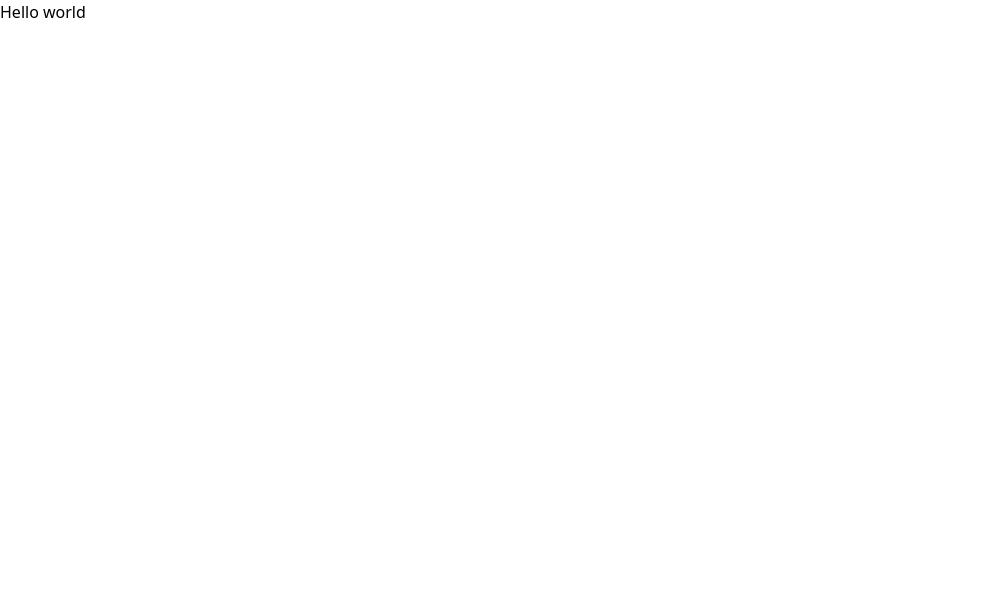
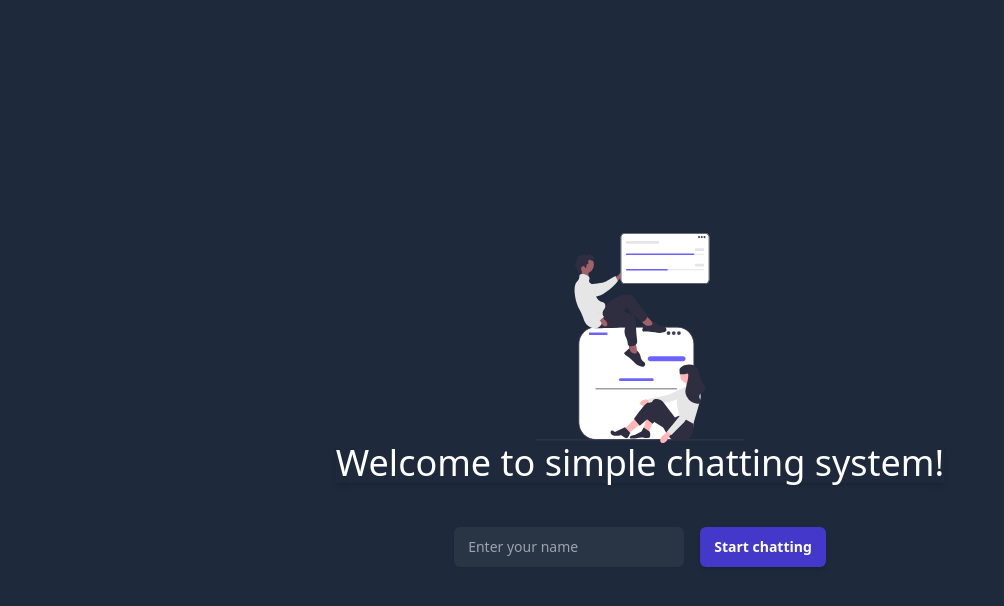
Before and after one commit to beebeewijaya-tech/chat-system, a React (Create React App) app: page / in a window 1280 px wide. Shown: the top 606 px of the page, without its empty margins (0-1004 px from the left). Built offline with nearby package versions, Linux system fonts and the light colour scheme.

Commit message:
task: styling home page and adding new image
Task:

1. Style the home page to use tailwindcss new style
2. Adding button component
3. Adding input component
4. Adding comments
5. Adding new picture

```diff
--- a/src/components/Button/index.js
+++ b/src/components/Button/index.js
@@ -0,0 +1,20 @@
+/**
+ * Button component
+ * Necessarily to maintain and handle the submit button from the user, it will receive couple of props options
+ * 1. Title
+ * 2. onSubmit event
+ * */
+
+const Button = (props) => {
+  return (
+    <button
+      type="submit"
+      className="flex-none rounded-md bg-indigo-700 px-3.5 py-2.5 text-sm font-semibold text-white shadow-md hover:bg-indigo-600"
+      onClick={props.onSubmit}
+    >
+      {props.title}
+    </button>
+  );
+};
+
+export default Button;
--- a/src/components/Input/index.js
+++ b/src/components/Input/index.js
@@ -0,0 +1,28 @@
+import {Fragment} from "react";
+
+/**
+ * Input component
+ * Necessarily to maintain and handle the input from the user, it will receive couple of props options
+ * 1. Label
+ * 2. Value
+ * 3. onChange event
+ * */
+const Input = (props) => {
+  return (
+    <Fragment>
+      <label htmlFor="name" className="sr-only">
+        {props.label}
+      </label>
+      <input
+        type="text"
+        required
+        className="flex-1 rounded-md border-0 bg-white/5 px-3.5 py-2 text-white shadow-sm sm:text-sm"
+        placeholder="Enter your name"
+        value={props.value}
+        onChange={props.onChange}
+      />
+    </Fragment>
+  );
+};
+
+export default Input;
--- a/src/pages/Home/index.js
+++ b/src/pages/Home/index.js
@@ -1,7 +1,54 @@
+import {useState} from "react";
+import {useNavigate} from "react-router-dom";
+
+import ChatImage from "../../assets/images/chatting.svg";
+
+// Components
+import Button from "../../components/Button";
+import Input from "../../components/Input";
+
+/**
+ * Home page is to register a new session of a person who want to start a chat!
+ * It's not a complicated logic, and doesn't need redux
+ */
+
 const Home = () => {
+  const [name, setName] = useState("");
+  const navigate = useNavigate();
+
+  const onSubmit = () => {
+    /**
+     * This function will submitting the name and redirect to chat page
+     *  The purpose is to registering each new tab as a new session of the person
+     */
+    navigate("/chat", {
+      state: {
+        name,
+      },
+    });
+  };
+
+  const onChange = (e) => {
+    /**
+     * This will update the state using input value
+     * */
+    setName(e.target.value);
+  };
+
   return (
-    <div>
-      <h4>Hello world</h4>
+    <div className="flex flex-1 flex-col justify-center items-center bg-slate-800 min-h-screen h-full">
+      <div className="flex flex-col items-center justify-center mb-5">
+        <img src={ChatImage} className="w-52" alt="banner" />
+        <h1 className="text-4xl text-white shadow-md">
+          Welcome to simple chatting system!
+        </h1>
+      </div>
+      <div>
+        <div className="mt-6 flex max-w-md gap-x-4">
+          <Input label="Your name..." value={name} onChange={onChange} />
+          <Button onSubmit={() => onSubmit()} title="Start chatting" />
+        </div>
+      </div>
     </div>
   );
 };
```
Also changed, not shown: src/assets/images/chatting.svg (added).
